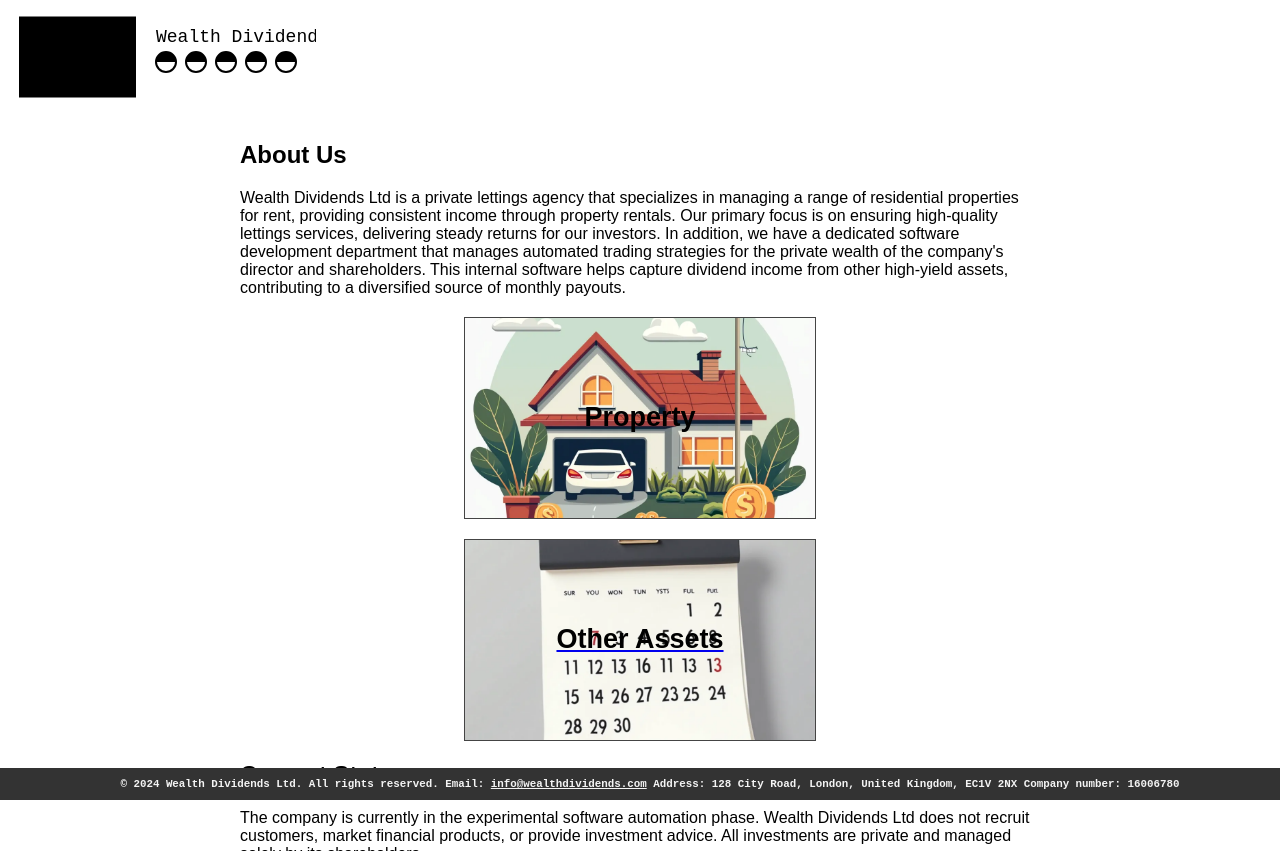
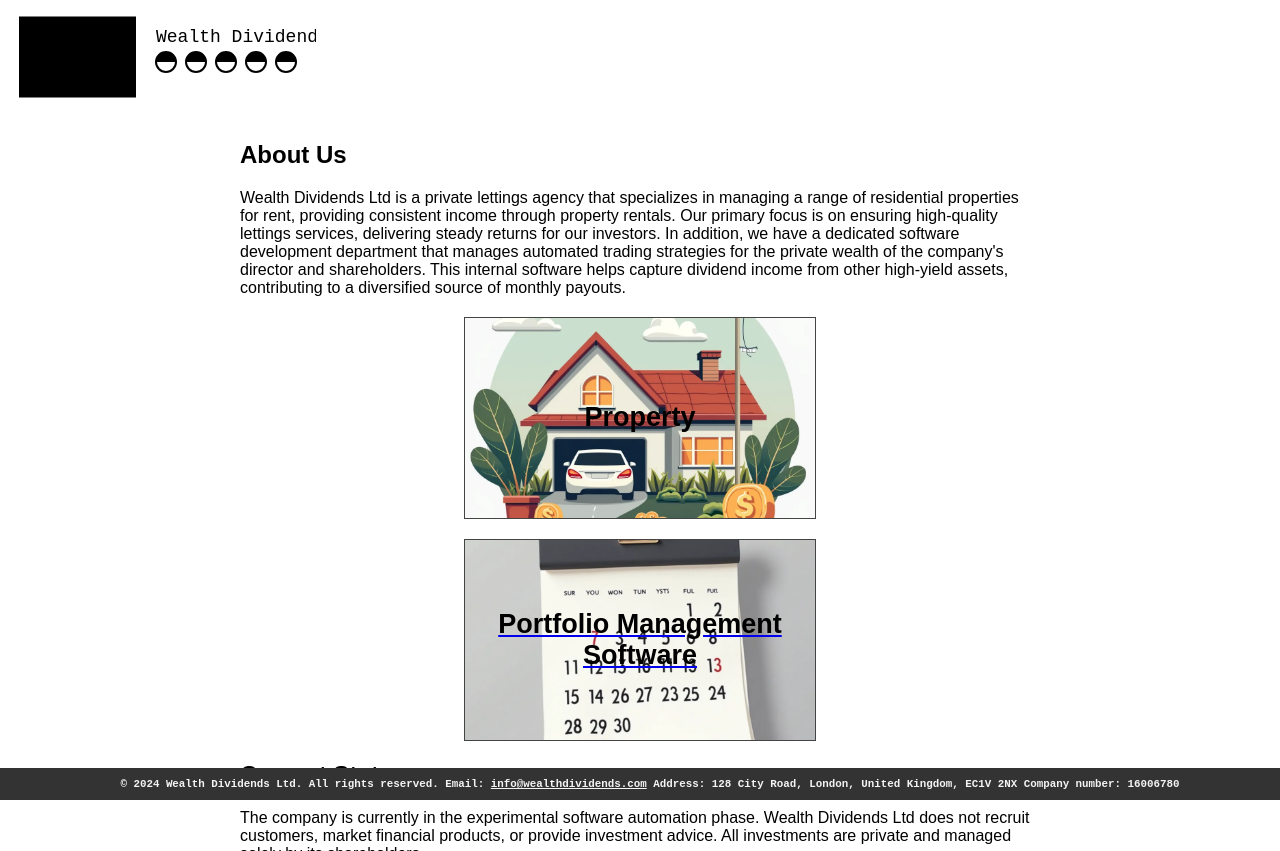
Before and after one commit to error265/error265.github.io, a plain HTML site: page index.html in a window 1280 px wide. Drawn offline with Linux system fonts and the light colour scheme.

Commit message:
Update index.html

```diff
--- a/index.html
+++ b/index.html
@@ -207,7 +207,7 @@
     </div>
     <a href="/payouts.html">
         <div class="hover-box" style="background-image: url('/your-other-assets-image-url.webp'); background-size: cover; background-position: center;">
-            <span id="middle-text">Other Assets</span>
+            <span id="middle-text">Portfolio Management Software</span>
             <div class="hover-content">
                 <p>Wealth Dividends Ltd focuses on high-yield dividend stocks and other assets to return payouts on a regular monthly basis. The software identifies the best opportunities and manages all aspects of the process.</p>
             </div>
```
